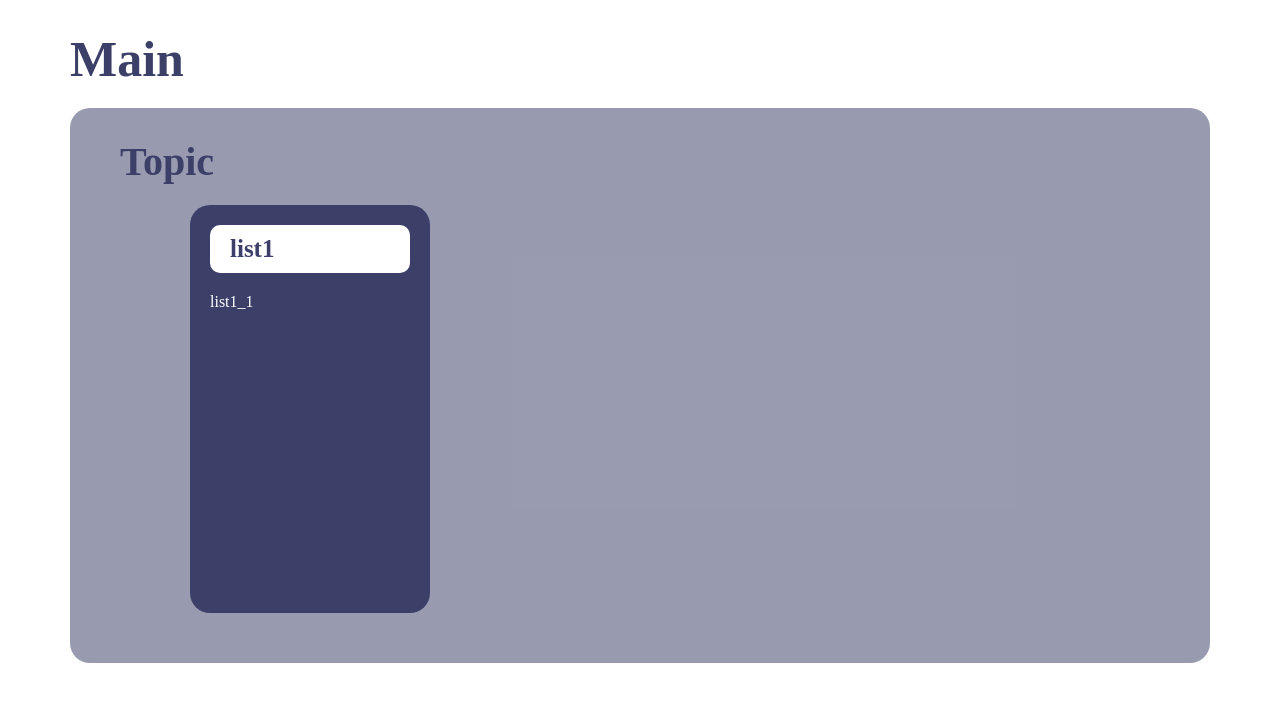
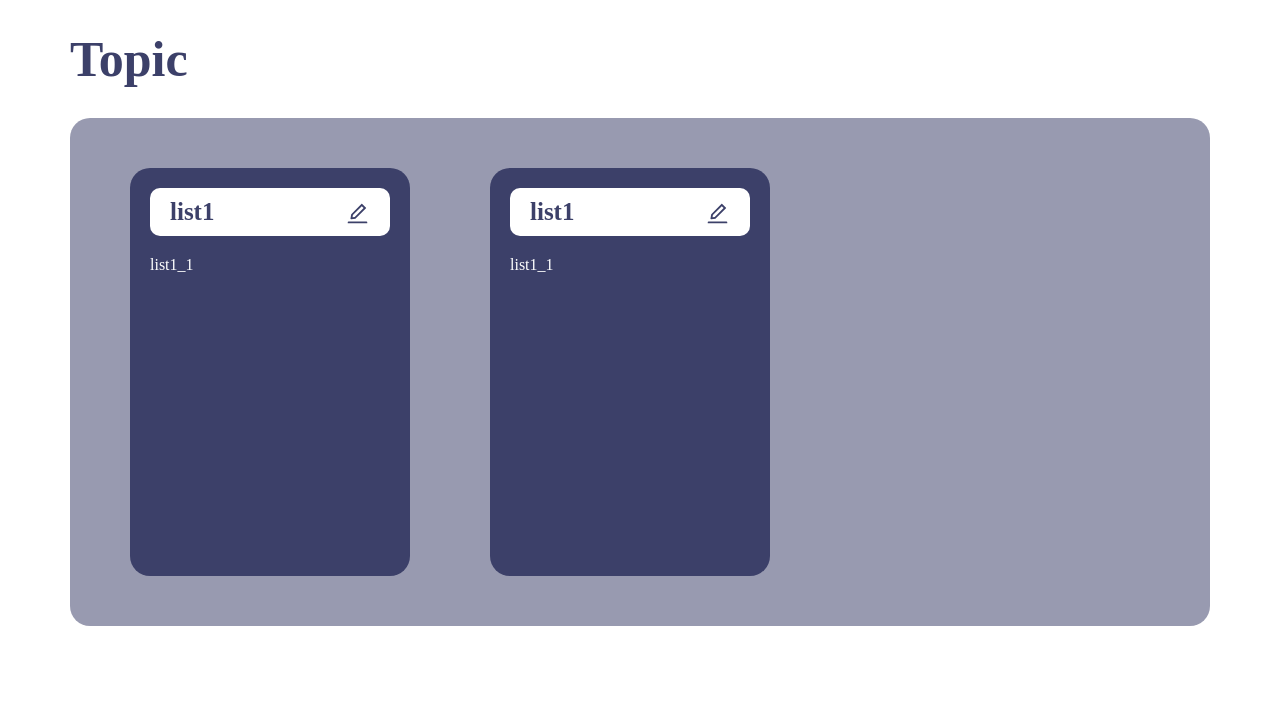
Before and after one commit to zero3062/draw_topic, a React (Create React App) app: page / in a window 1280 px wide. Shown: the top 702 px of the page. Built offline with nearby package versions, Linux system fonts and the light colour scheme.

Commit message:
mainPage styling#2

```diff
--- a/package.json
+++ b/package.json
@@ -7,14 +7,17 @@
     "@testing-library/react": "^11.2.7",
     "@testing-library/user-event": "^12.8.3",
     "@types/jest": "^26.0.24",
+    "@types/toastr": "^2.1.39",
     "gh-pages": "^3.2.3",
     "node": "^16.6.1",
     "node-sass": "^6.0.1",
     "react": "^17.0.2",
     "react-dom": "^17.0.2",
+    "react-icons": "^4.2.0",
     "react-router-dom": "^5.2.0",
     "react-scripts": "4.0.3",
     "sass-loader": "^12.1.0",
+    "toastr": "^2.1.4",
     "typescript": "^4.4.2",
     "web-vitals": "^1.1.2"
   },
--- a/src/component/mainPage.tsx
+++ b/src/component/mainPage.tsx
@@ -1,4 +1,6 @@
 import React, { useState } from 'react';
+import * as toastr from 'toastr';
+import { AiOutlineEdit, AiOutlineCheck } from 'react-icons/ai';
 import '../style/mainPage.scss';
 
 interface listType {
@@ -20,59 +22,71 @@ function mainPage() {
       header: 'list1',
       list: [{ id: 1, text: 'list1_1', checked: false }],
     },
+    {
+      id: 1,
+      header: 'list1',
+      list: [{ id: 1, text: 'list1_1', checked: false }],
+    },
   ]);
+  const [header, setHeader] = useState<[string, number]>(['', -1]); // 첫번째 인자는 바뀐 값/두번째 인자는 topic Index
 
-  // 선택하면 topic item의 checked 변경
-  const handleClickList = (topicIndex: number, listIndex: number): void => {
-    const selectList = topic[topicIndex].list;
-    const selectedList = [...selectList];
+  const handleHeaderEdit = (index: number) => {
+    setHeader(['', index]);
+  };
 
-    selectedList.splice(listIndex, 1, {
-      ...selectedList[listIndex],
-      checked: !selectedList[listIndex].checked,
-    });
+  const handleHeaderChange = () => {
+    const [text, headerIndex] = header;
 
-    setTopic(
-      topic.map((item, index) =>
-        index === topicIndex
-          ? { ...item, list: [...new Set(selectedList)] }
-          : item,
-      ),
-    );
+    if (text !== '') {
+      setTopic(
+        topic.map((item, index) =>
+          index === headerIndex ? { ...item, header: text } : item,
+        ),
+      );
+
+      setHeader(['', -1]);
+    } else {
+      toastr.error('header is defined');
+    }
   };
 
   return (
     <div className="article">
-      <div className="main_title">Main</div>
+      <div className="topic_main">Topic</div>
       <div className="topic_article">
-        <div className="topic_main">Topic</div>
         <div className="topic ">
           {topic.map((topicList, topicIndex) => (
             <div key={`topic${String(topicIndex)}`} className="topic_list">
-              <div className="topic_header">{topicList.header}</div>
+              {topicIndex !== header[1] ? (
+                <div className="topic_header pad_true">
+                  <div className="topic_header_text">{topicList.header}</div>
+                  <AiOutlineEdit
+                    className="topic_header_edit"
+                    onClick={() => handleHeaderEdit(topicIndex)}
+                  />
+                </div>
+              ) : (
+                <div className="topic_header">
+                  <input
+                    type="text"
+                    className="topic_header_input"
+                    placeholder={topicList.header}
+                    onChange={(e) => setHeader([e.target.value, topicIndex])}
+                    value={header[0]}
+                  />
+                  <AiOutlineCheck
+                    className="topic_header_check"
+                    onClick={() => handleHeaderChange()}
+                  />
+                </div>
+              )}
               <li key={topicList.header} className="topic_li">
-                {topicList.list.map((list, listIndex) => (
+                {topicList.list.map((list) => (
                   <li
                     key={list.text}
-                    className="topic_item"
-                    onKeyPress={() => handleClickList(topicIndex, listIndex)}
-                    onClick={() => handleClickList(topicIndex, listIndex)}
+                    className={list.checked ? 'topic_item on' : 'topic_item'}
                   >
-                    <input
-                      type="checkbox"
-                      className="blind"
-                      id={`topic${topicIndex}_select${listIndex}`}
-                      onClick={() => handleClickList(topicIndex, listIndex)}
-                      checked={list.checked}
-                    />
-                    <label
-                      htmlFor={`topic${topicIndex}_select${listIndex}`}
-                      className={
-                        list.checked ? 'topic_label on' : 'topic_label'
-                      }
-                    >
-                      {list.text}
-                    </label>
+                    {list.text}
                   </li>
                 ))}
               </li>
--- a/src/style/mainPage.scss
+++ b/src/style/mainPage.scss
@@ -12,26 +12,28 @@ li {
   list-style: none;
 }
 
+input {
+  outline: none;
+}
+
+.blind {
+  display: none;
+}
+
 .article {
   padding: 30px 70px;
 
-  .main_title {
+  .topic_main {
     font-size: 50px;
     font-weight: bold;
     color: rgb(60, 64, 105);
-    margin-bottom: 20px;
+    margin-bottom: 30px;
   }
 
   .topic_article {
     background: rgba(60, 64, 105, 0.527);
     border-radius: 20px;
     padding: 30px 50px;
-
-    .topic_main {
-      font-size: 40px;
-      font-weight: bold;
-      color: rgb(60, 64, 105);
-    }
   }
 
   .topic {
@@ -41,20 +43,57 @@ li {
     overflow-x: scroll;
 
     .topic_list {
-      margin: 20px 70px;
+      margin: 20px 40px;
       background: rgb(60, 64, 105);
       border-radius: 20px;
       padding: 20px;
       color: white;
 
+      &:first-child {
+        margin: 20px 40px 20px 10px;
+      }
+
+      &:last-child {
+        margin: 20px 10px 20px 40px;
+      }
+
       .topic_header {
         background: rgb(255, 255, 255);
         color: rgb(60, 64, 105);
         font-size: 25px;
-        padding: 10px 20px;
         border-radius: 10px;
+        padding: 4px 10px;
         font-weight: bold;
         margin-bottom: 20px;
+        display: flex;
+        flex-direction: row;
+        justify-content: space-between;
+        width: 220px;
+
+        .topic_header_edit {
+          color: rgb(60, 64, 105);
+          margin-top: 3px;
+        }
+
+        .topic_header_input {
+          font-size: 25px;
+          padding: 5px 20px;
+          border: 3px solid rgb(60, 64, 105);
+          border-radius: 10px;
+          width: 120px;
+          color: rgb(60, 64, 105);
+        }
+
+        .topic_header_check {
+          color: rgb(60, 64, 105);
+          margin-top: 10px;
+          margin-right: 10px;
+        }
+      }
+
+      .pad_true {
+        padding: 10px 20px;
+        width: 200px;
       }
 
       .topic_li {
@@ -63,23 +102,14 @@ li {
 
         .topic_item {
           width: 200px;
-          display: flex;
-          // justify-content: space-between;
+          cursor: pointer;
+        }
 
-          .topic_label {
-          }
-
-          .on {
-            color: red;
-            text-decoration: line-through;
-            font-weight: bold;
-          }
+        .on {
+          text-decoration: line-through;
+          font-weight: bold;
         }
       }
     }
   }
 }
-
-.blind {
-  display: none;
-}
```
Also changed, not shown: 1 other file (tests, documents, lock files or other folders).
